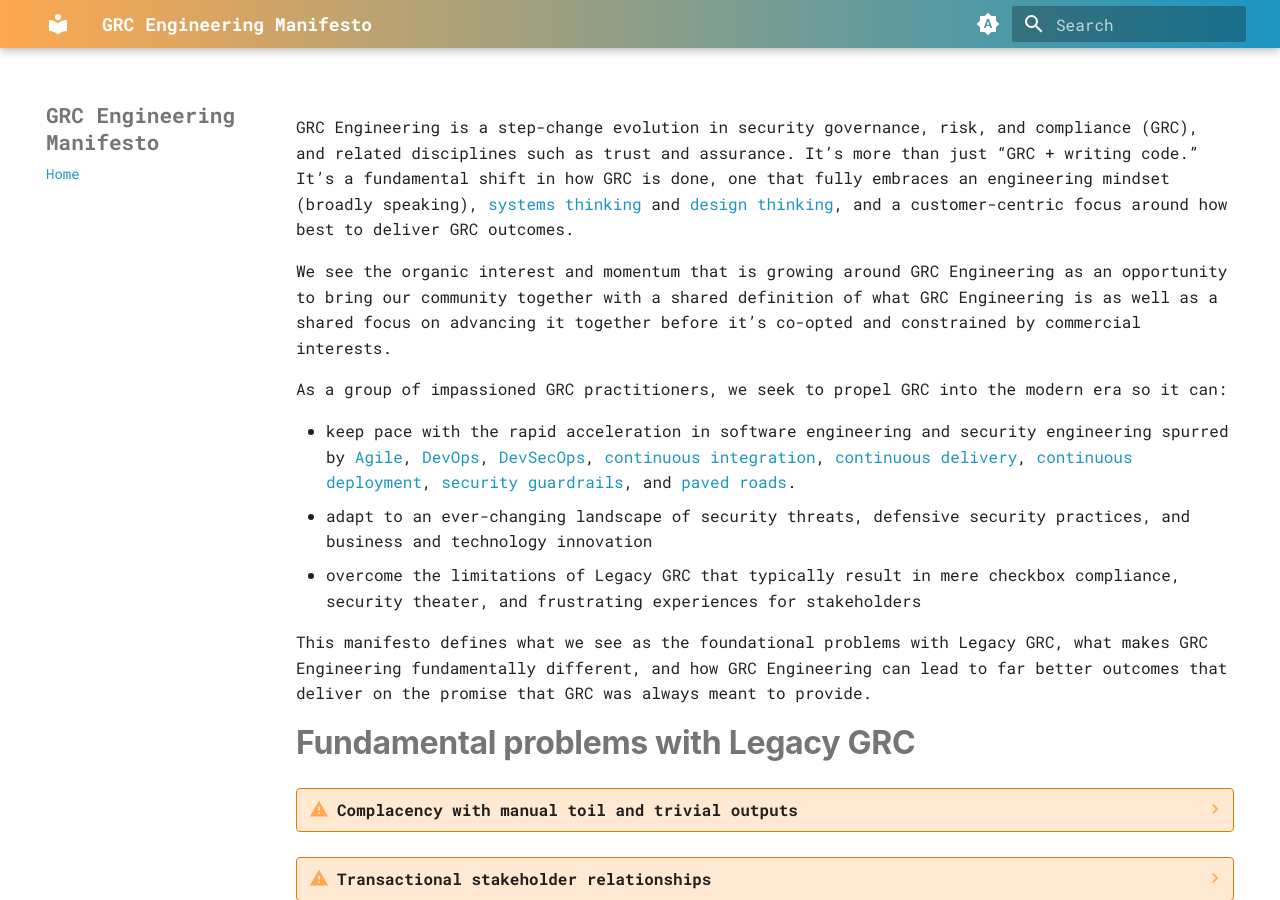
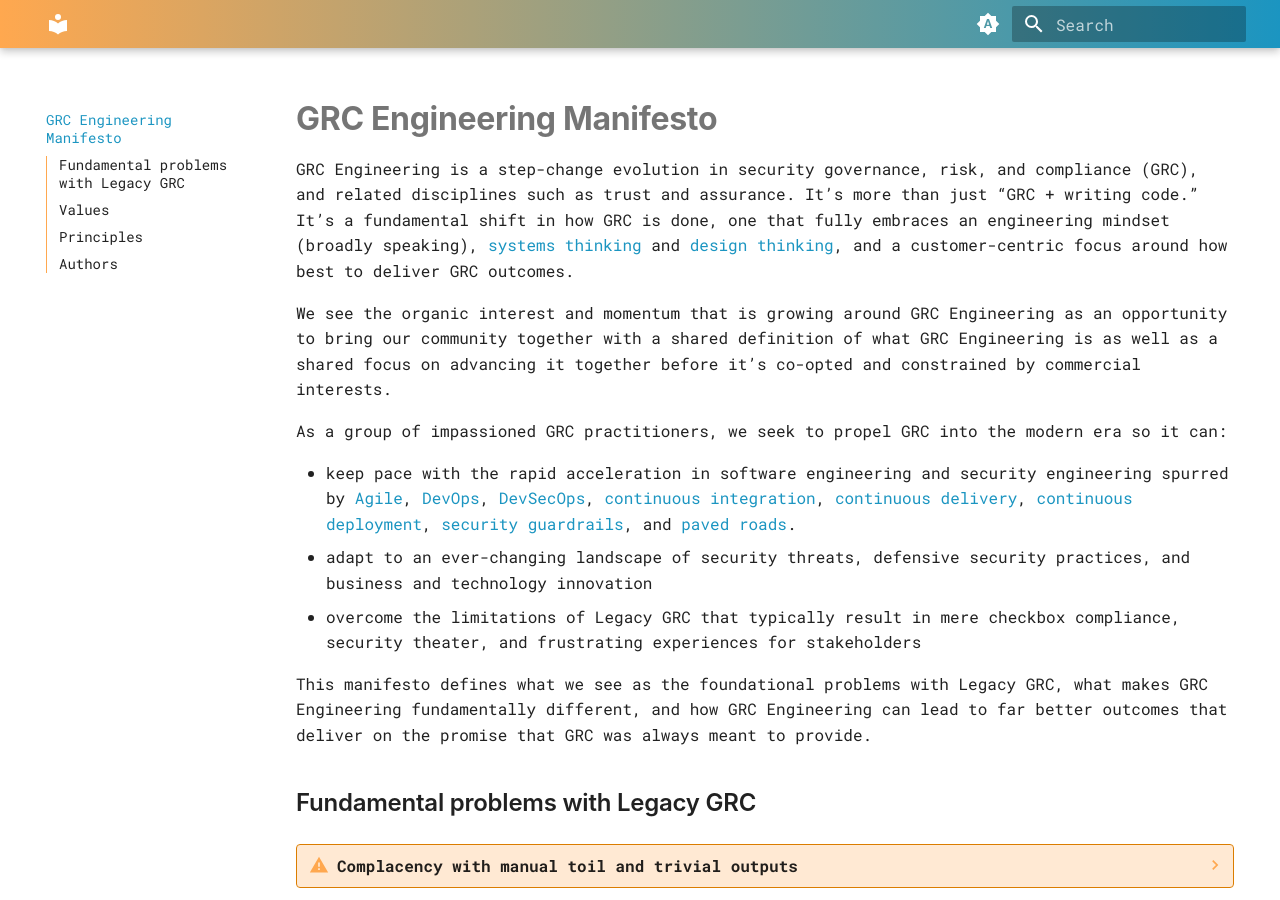
Before and after one commit to grcengineering/grcengineering.github.io, an MkDocs documentation site: the page built from docs/index.md, in a window 1280 px wide and 900 px high. Built offline with MkDocs 1.6.1 and Material for MkDocs 9.7.7, drawn with Linux system fonts in a browser that asks for light colours; some web fonts are replaced; plug-ins that fetch from the network failed and are left out.

Commit message:
Fixing headings

```diff
--- a/docs/index.md
+++ b/docs/index.md
@@ -1,3 +1,5 @@
+# GRC Engineering Manifesto
+
 GRC Engineering is a step-change evolution in security governance, risk, and compliance (GRC), and related disciplines such as trust and assurance. It’s more than just “GRC + writing code.”  It’s a fundamental shift in how GRC is done, one that fully embraces an engineering mindset (broadly speaking), [systems thinking](https://en.m.wikipedia.org/wiki/Systems_thinking) and [design thinking](https://en.m.wikipedia.org/wiki/Design_thinking), and a customer-centric focus around how best to deliver GRC outcomes.
 
 We see the organic interest and momentum that is growing around GRC Engineering as an opportunity to bring our community together with a shared definition of what GRC Engineering is as well as a shared focus on advancing it together before it’s co-opted and constrained by commercial interests.
@@ -10,7 +12,7 @@ As a group of impassioned GRC practitioners, we seek to propel GRC into the mode
 
 This manifesto defines what we see as the foundational problems with Legacy GRC, what makes GRC Engineering fundamentally different, and how GRC Engineering can lead to far better outcomes that deliver on the promise that GRC was always meant to provide.
 
-# Fundamental problems with Legacy GRC
+## Fundamental problems with Legacy GRC
 
 ??? warning "Complacency with manual toil and trivial outputs"
 
@@ -44,7 +46,7 @@ This manifesto defines what we see as the foundational problems with Legacy GRC,
 
     While the advent of compliance automation products and low-cost audits have boosted GRC’s efficiency, the same cannot be said about the impact they’ve had on GRC’s effectiveness. In other words: automating and streamlining Legacy GRC practices simply results in producing low-value outcomes faster. In this context, GRC is largely, if not entirely, valued as a sales enabler or a “cover-your-ass” necessity rather than as foundational for having strong security and privacy practices that sustainably improve organizational outcomes and customer value.
 
-# Values
+## Values
 _A value is something that has relative worth, merit, or importance. That is, while there is value in the items on the right, we value the items on the left more._
 
 1. **Automate early on and often** over settling for manual processes and workflows
@@ -57,7 +59,7 @@ _A value is something that has relative worth, merit, or importance. That is, wh
 8. **Open source practitioner-developed solutions** over closed source vendor and industry organization paradigms
 
 
-# Principles
+## Principles
 _A principle describes a fundamental truth of GRC Engineering that enables efficient, effective, and delightful GRC outcomes and experiences._
 
 ??? success "Shift, and start, GRC left"
--- a/mkdocs.yml
+++ b/mkdocs.yml
@@ -1,4 +1,4 @@
-site_name: "GRC Engineering Manifesto"
+site_name: ""
 site_url: https://grc.engineering
 extra_css:
   - stylesheets/extra.css
```
